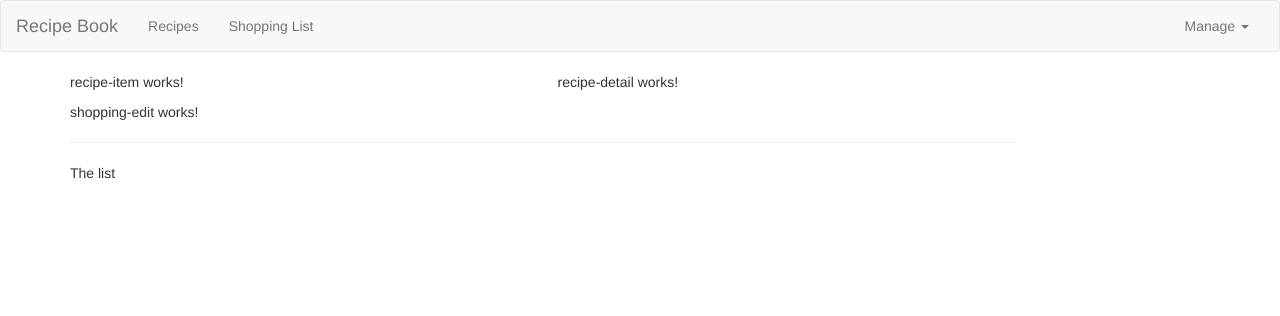
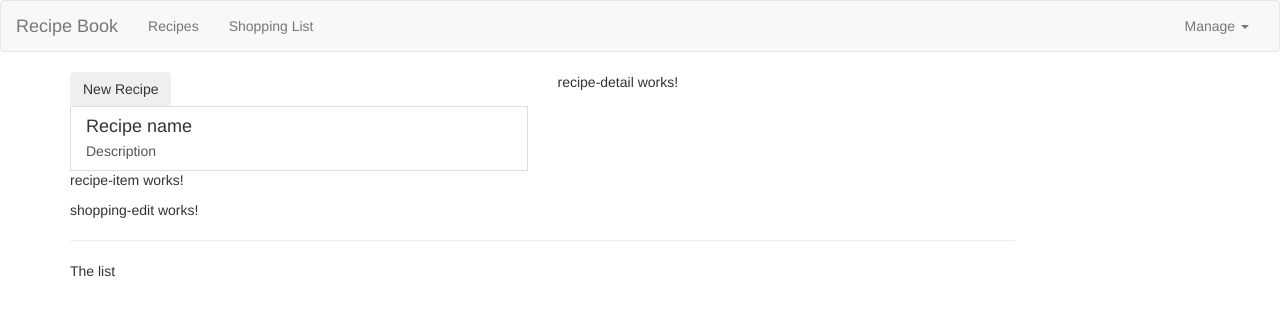
Before and after one commit to witosmartyn/sl, an Angular app: page / in a window 1280 px wide. Shown: the top 316 px of the page. Built offline with nearby package versions, Linux system fonts and the light colour scheme.

Commit message:
048 Adding Content to the Recipes Components

```diff
--- a/src/app/recipes/recipe-list/recipe-list.component.html
+++ b/src/app/recipes/recipe-list/recipe-list.component.html
@@ -1 +1,13 @@
- <app-recipe-item></app-recipe-item>
+<div class="row">
+  <div class="col-xs-12">
+    <button class="btn btn-succes">New Recipe</button>
+    <a href="#" class="list-group-item clearfix">
+      <h4 class="list-group-item-heading">Recipe name</h4>
+      <p class="list-group-item-text">Description</p>
+      <span class="pull-right">
+        <img src="{{image}}" alt="" class="img-responsive" style="max-height: 50px;">
+      </span>
+    </a>
+    <app-recipe-item></app-recipe-item>
+  </div>
+</div>
--- a/src/app/recipes/recipe-list/recipe-list.component.ts
+++ b/src/app/recipes/recipe-list/recipe-list.component.ts
@@ -1,4 +1,5 @@
-import { Component, OnInit } from '@angular/core';
+import {Component, OnInit} from '@angular/core';
+import {Recipe} from '../recipe.model';
 
 @Component({
   selector: 'app-recipe-list',
@@ -6,8 +7,14 @@
   styleUrls: ['./recipe-list.component.css']
 })
 export class RecipeListComponent implements OnInit {
-  recipes = [];
-  constructor() { }
+  recipes: Recipe[] = [
+    new Recipe('name',
+      'Descr',
+      'https://images.media-allrecipes.com/images/54926.jpg')
+  ];
+
+  constructor() {
+  }
 
   ngOnInit() {
   }
```
